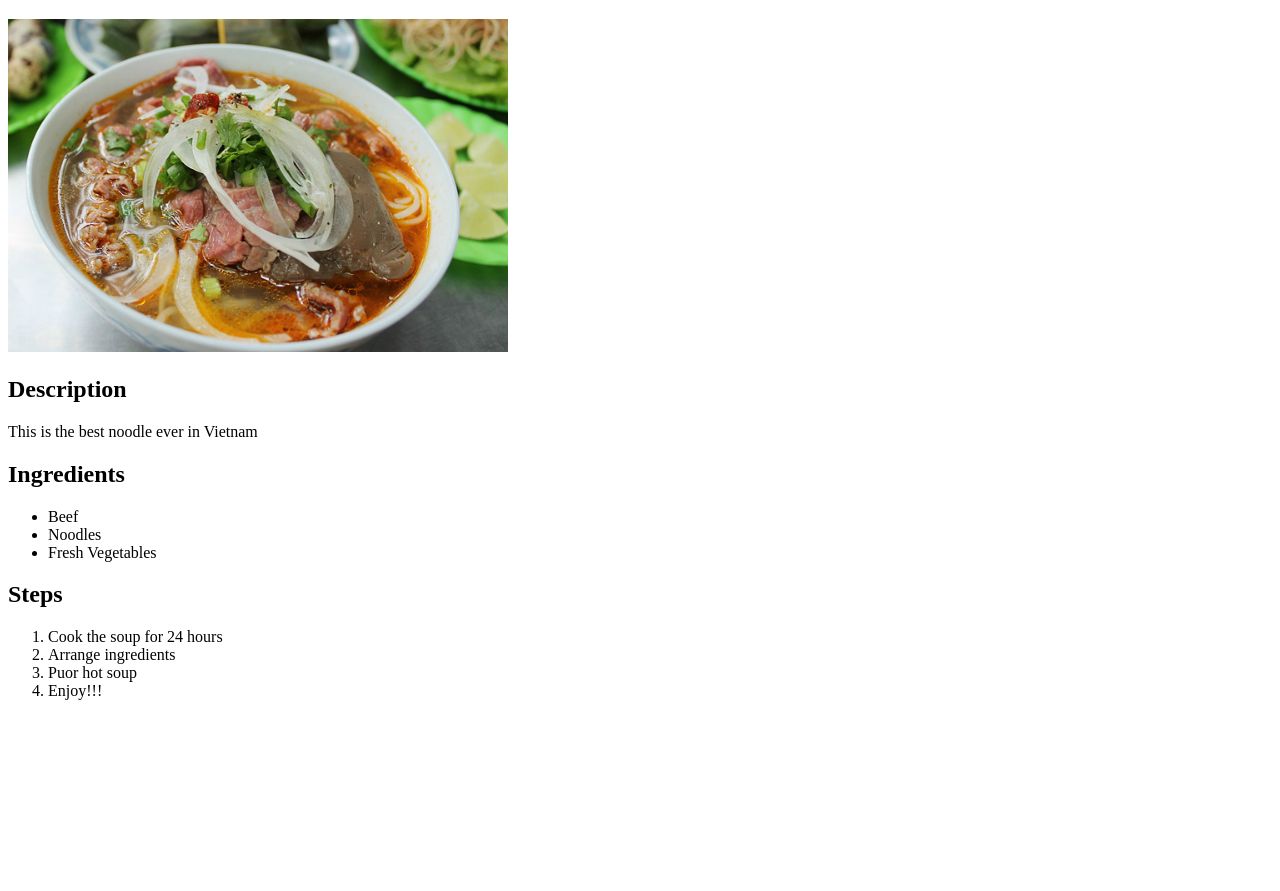
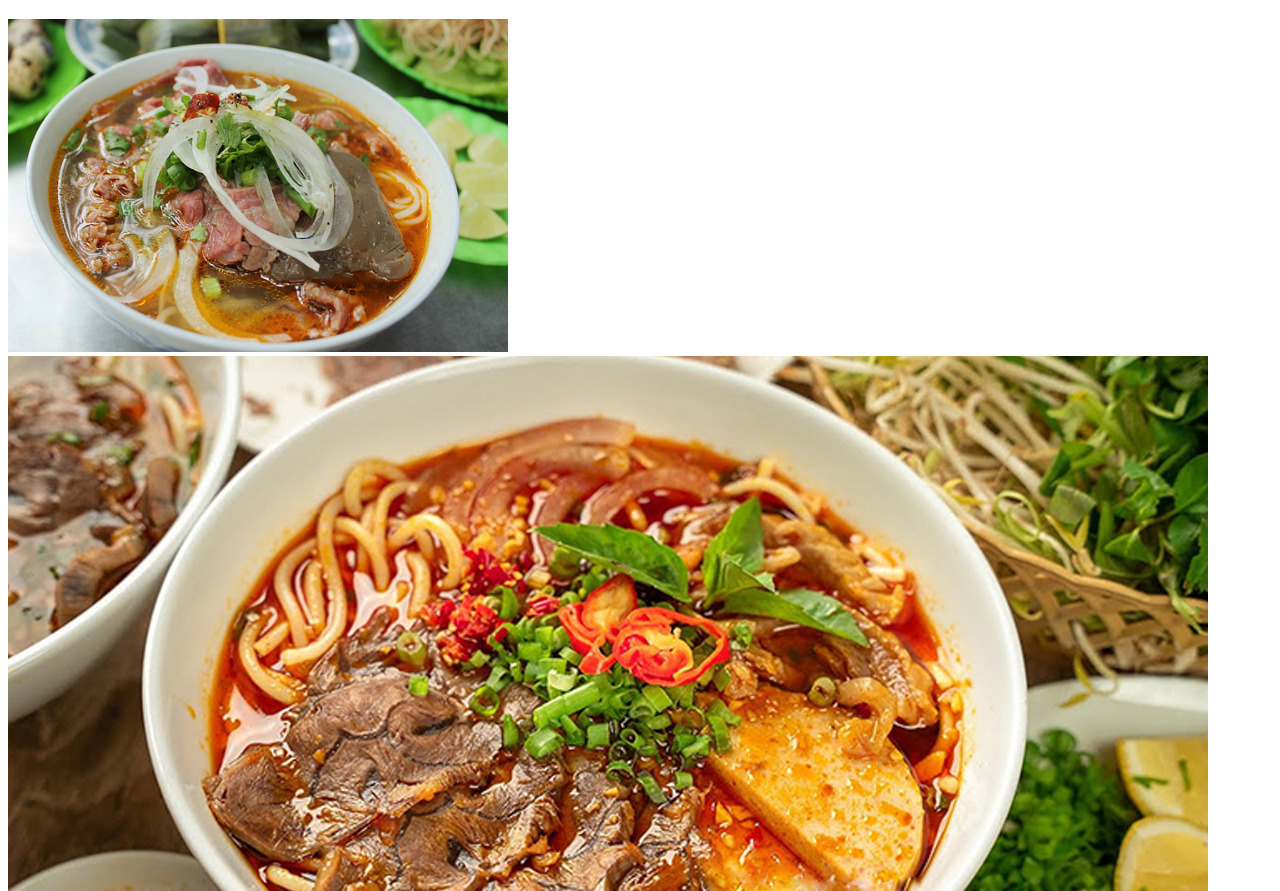
Before and after one commit to bao-22/odin-recipes, a plain HTML site: page recipes/bunBoHue.html in a window 1280 px wide. Shown: the part 61-952 px from the top of the page. Before the commit the page ends 800 px from the top, so only its background shows below. Drawn offline with Linux system fonts and the light colour scheme.

Commit message:
Them anh mo ta

```diff
--- a/recipes/bunBoHue.html
+++ b/recipes/bunBoHue.html
@@ -9,6 +9,7 @@
 <body>
     <h1>Bun bo Hue</h1>
     <img src="../images/BunboHue.jpeg" alt="Bun Bo Hue">
+    <img src="../images/bun-bo-1.jpeg" alt="Bun Bo Hue">
         <h2>Description</h2>
             <p>This is the best noodle ever in Vietnam</p>
         <h2>Ingredients</h2>
```
Also changed, not shown: images/bun-bo-1.jpeg (added).
